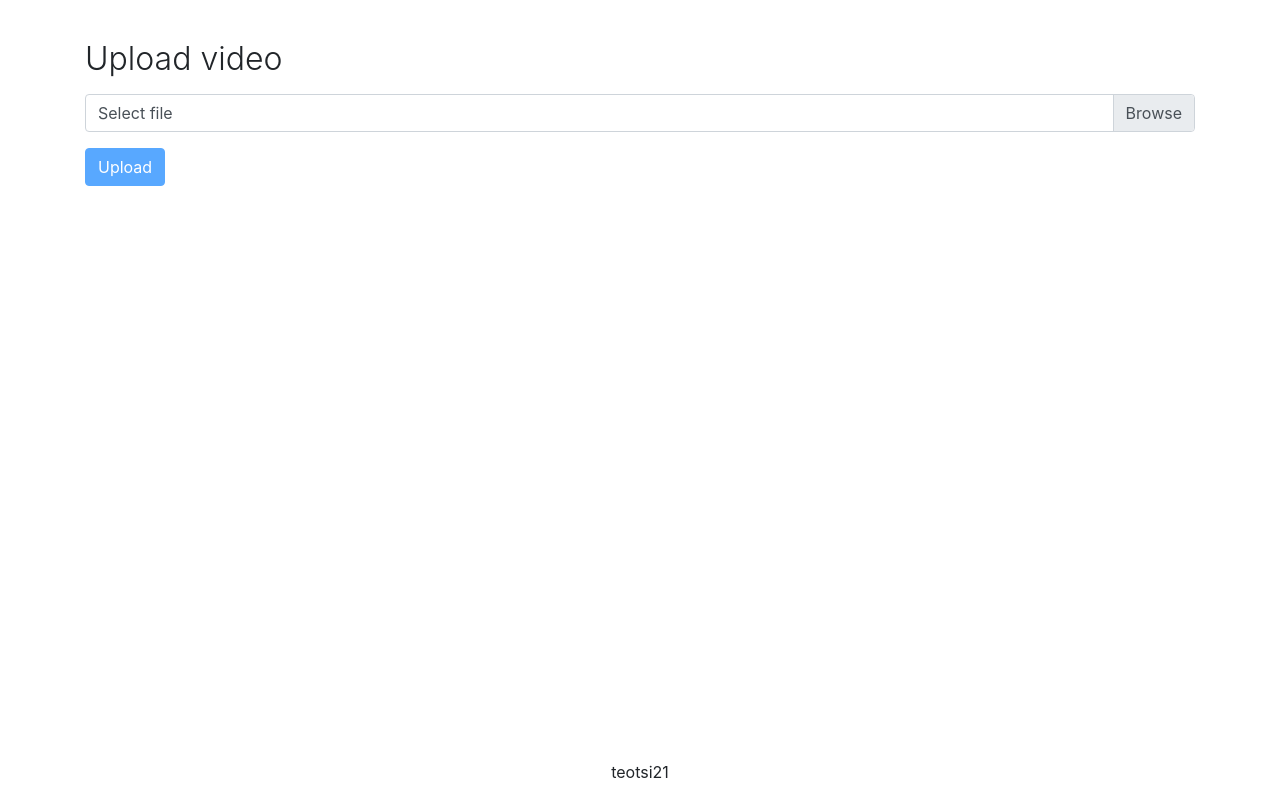
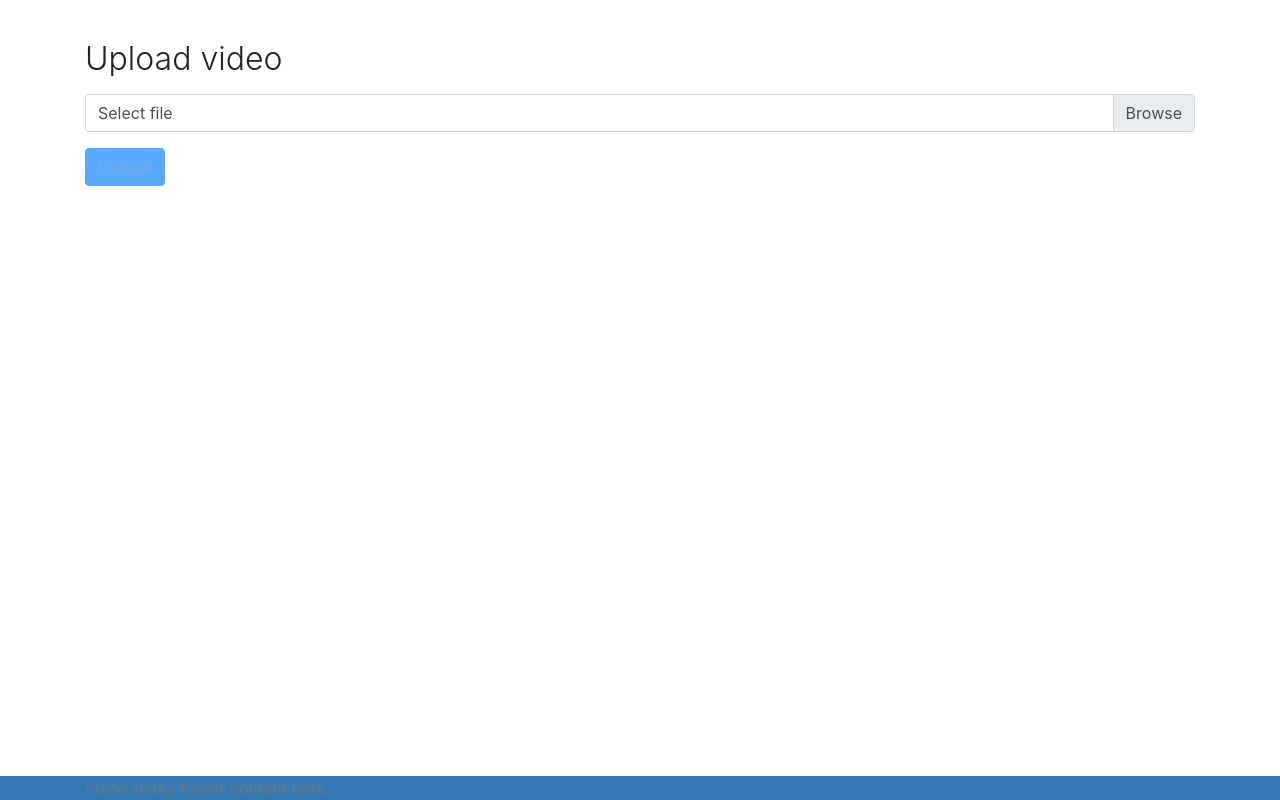
Before and after one commit to teotsi/mp4--, a Flask app: page / in a window 1280 px wide. Run offline with Flask 2, Linux system fonts and the light colour scheme; some libraries are stand-ins or nearby versions.

Commit message:
Cosmetic updates on website and code

```diff
--- a/app.py
+++ b/app.py
@@ -35,9 +35,9 @@ class File(db.Model):
         return self.id
 
 
-def md5(fname):  # used to calculate md5 checksum for file
+def md5(file_name):  # used to calculate md5 checksum for file
     hash_md5 = hashlib.md5()
-    with open(fname, "rb") as f:
+    with open(file_name, "rb") as f:
         for chunk in iter(lambda: f.read(4096), b""):
             hash_md5.update(chunk)
     return hash_md5.hexdigest()
--- /dev/null
+++ b/static/styles.css
@@ -0,0 +1,7 @@
+.btn.btn-primary {
+    color: #337ab7;
+}
+
+.btn.btn-primary.d-none {
+    color: #4097b7;
+}
--- a/templates/index.html
+++ b/templates/index.html
@@ -2,9 +2,10 @@
 <html lang="en">
 <head>
     <meta charset="UTF-8">
-    <title>test</title>
+    <title>Convert to mp3</title>
     <link rel="stylesheet" href="https://stackpath.bootstrapcdn.com/bootstrap/4.3.1/css/bootstrap.min.css"
           integrity="sha384-ggOyR0iXCbMQv3Xipma34MD+dH/1fQ784/j6cY/iJTQUOhcWr7x9JvoRxT2MZw1T" crossorigin="anonymous">
+    <link rel="stylesheet" type="text/css" href="../static/styles.css">
     <script type="text/javascript" src="https://code.jquery.com/jquery-3.4.1.min.js"></script>
     <script type="text/javascript" src="../static/progressBar.js"></script>
 
@@ -55,15 +56,14 @@
         </div>
     </div>
 </div>
-<footer style="position: absolute;width: 100%;left: 0;
-    bottom: 0;" class="page-footer font-small blue">
-
-    <!-- Copyright -->
-    <div class="footer-copyright text-center py-3">
-        teotsi21
+<footer class="footer" style="position: absolute;
+  bottom: 0;
+  width: 100%;
+background-color:#337ab7;
+ ">
+    <div class="container blue">
+        <span class="text-muted">Place sticky footer content here.</span>
     </div>
-    <!-- Copyright -->
-
 </footer>
 </body>
 <!-- Footer -->
```
